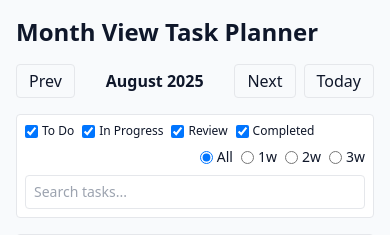
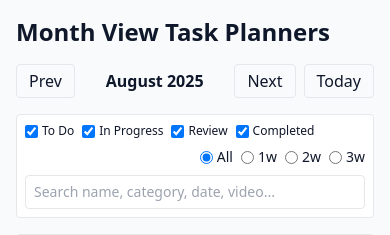
Before and after one commit to Aashuray11/Month-Task-Planner, a React (Vite) app: page / in a window 390 px wide. Shown: the top 235 px of the page. Built offline with nearby package versions, Linux system fonts and the light colour scheme.

Commit message:
fix(search): make search case-insensitive and more robust; ui: refine mobile spacing

```diff
--- a/src/App.tsx
+++ b/src/App.tsx
@@ -5,7 +5,7 @@ export default function App() {
     <div className="min-h-screen bg-slate-50 text-slate-900">
       <div className="max-w-7xl mx-auto p-4">
         <header className="mb-4 flex items-center justify-between">
-          <h1 className="text-2xl font-bold">Month View Task Planner</h1>
+          <h1 className="text-2xl font-bold">Month View Task Planners</h1>
         </header>
         <Planner />
       </div>
--- a/src/components/Filters.tsx
+++ b/src/components/Filters.tsx
@@ -47,14 +47,21 @@ export function Filters() {
         ))}
       </div>
 
-      <div className="w-full md:w-64">
+      <div className="w-full md:w-72 flex items-center gap-2">
         <input
           type="text"
           value={filters.search}
           onChange={e => setFilters({ ...filters, search: e.target.value })}
-          placeholder="Search tasks..."
+          placeholder="Search name, category, date, video..."
           className="w-full px-2 md:px-3 py-1.5 md:py-2 border rounded text-sm"
         />
+        {filters.search ? (
+          <button
+            className="text-xs px-2 py-1 border rounded"
+            title="Clear search"
+            onClick={() => setFilters({ ...filters, search: '' })}
+          >Clear</button>
+        ) : null}
       </div>
     </div>
   );
--- a/src/components/Planner.tsx
+++ b/src/components/Planner.tsx
@@ -25,7 +25,24 @@ function Inner() {
   const days = useMemo(() => getMonthGrid(month), [month]);
   const visible = useMemo(() => {
     let list = tasks.filter(t => filters.categories.has(t.category));
-    if (filters.search) list = list.filter(t => t.name.toLowerCase().includes(filters.search.toLowerCase()));
+    if (filters.search) {
+      const q = filters.search.trim().toLowerCase();
+      const terms = q.split(/\s+/).filter(Boolean);
+      if (terms.length) {
+        list = list.filter(t => {
+          const hay = [
+            t.name,
+            String(t.category),
+            t.start,
+            t.end,
+            t.videoUrl || '',
+          ]
+            .join(' ')
+            .toLowerCase();
+          return terms.every(term => hay.includes(term));
+        });
+      }
+    }
     if (filters.timeWindowWeeks) {
       const ws = days[0];
       const we = addDays(ws, filters.timeWindowWeeks * 7 - 1);
```
Also changed, not shown: 1 other file (tests, documents, lock files or other folders).
